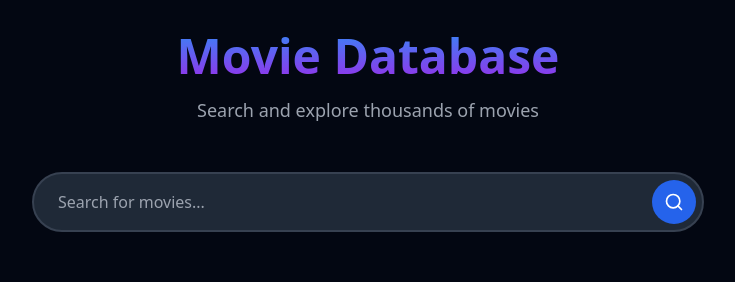
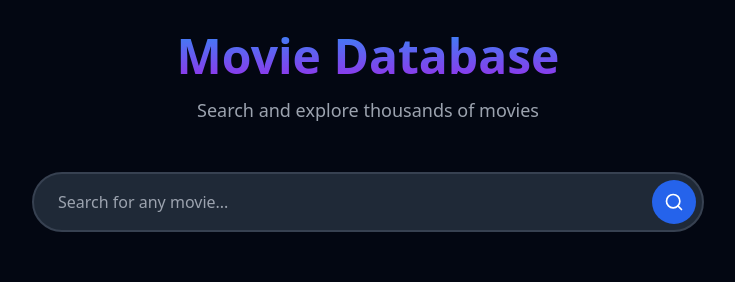
Before and after one commit to deyonavoseh/your-film-base, a React (Vite) app: page / in a window 1280 px wide. Shown: the top 282 px of the page, without its empty margins (272-1007 px from the left). Built offline with nearby package versions, Linux system fonts and the light colour scheme.

Commit message:
Modified SearchBar.jsx

```diff
--- a/src/components/SearchBar.jsx
+++ b/src/components/SearchBar.jsx
@@ -16,7 +16,7 @@ const SearchBar = ({ searchQuery, setSearchQuery, onSearch }) => {
           value={searchQuery}
           onChange={(e) => setSearchQuery(e.target.value)}
           onKeyPress={handleKeyPress}
-          placeholder="Search for movies..."
+          placeholder="Search for any movie..."
           className="w-full px-6 py-4 pr-12 bg-gray-800 text-white rounded-full border-2 border-gray-700 focus:border-blue-500 focus:outline-none transition-colors"
         />
         <button
```
